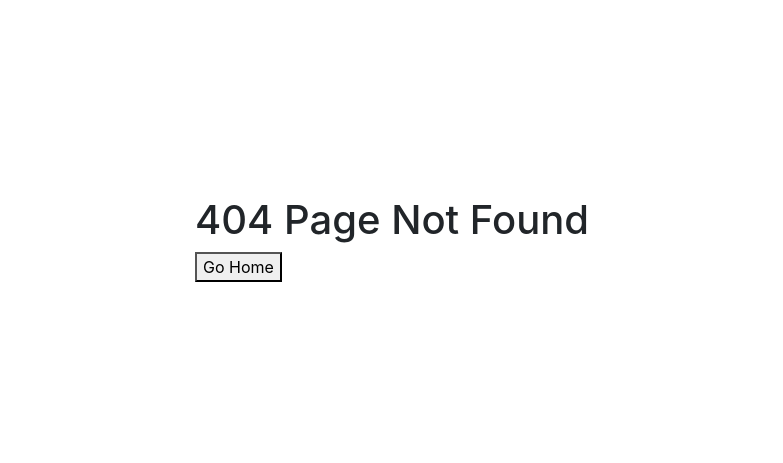
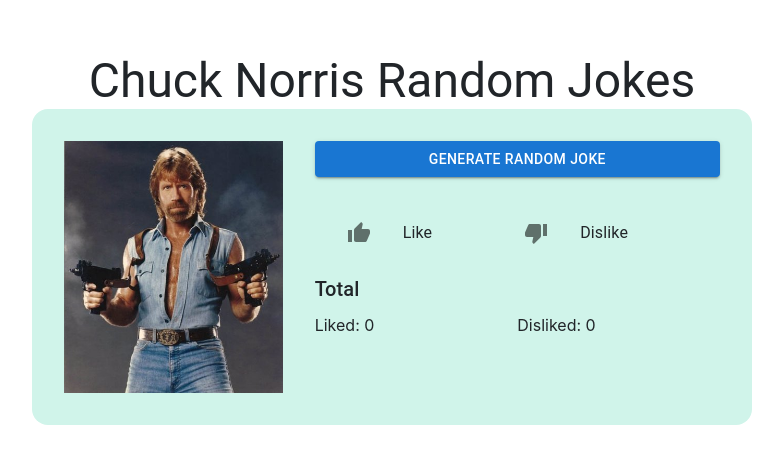
Before and after one commit to LuisMm16/OB-React, a React (Create React App) app: page /chuck in a window 1280 px wide. Before the commit this address had no page. Shown: the part 161-624 px from the top of the page, without its empty margins (248-1031 px from the left). Built offline with nearby package versions, Linux system fonts and the light colour scheme; no server answers.

Commit message:
Ejercicio Sesión 21

```diff
--- a/package.json
+++ b/package.json
@@ -10,6 +10,7 @@
     "@testing-library/jest-dom": "^5.16.2",
     "@testing-library/react": "^12.1.4",
     "@testing-library/user-event": "^13.5.0",
+    "axios": "^0.27.2",
     "bootstrap": "^5.1.3",
     "bootstrap-icons": "^1.8.1",
     "formik": "^2.2.9",
--- a/src/App.js
+++ b/src/App.js
@@ -9,6 +9,7 @@
 import DashboardPage from './pages/dashboard/Dashboard';
 import TasksPage from './pages/tasks/TasksPage';
 import NotFoundPage from './pages/404/NotFoundPage';
+import ChuckJokesPage from './pages/chuck/ChuckJokesPage';
 
 function App() {
   function addTask(task) {
@@ -61,6 +62,9 @@
             <Navigate to='/login' />
         } />
 
+        {/* Chuck Norris Jokes */}
+        <Route path='/chuck' element={<ChuckJokesPage />} />
+
         <Route path='/*' element={<NotFoundPage />} />
       </Routes>
     </Router>
--- /dev/null
+++ b/src/components/assets/styles/chuckStyles.js
@@ -0,0 +1,10 @@
+export const chuckBoxStyle = {
+  width: '45rem',
+  backgroundColor: '#D0F4EA',
+  p: '2rem',
+  borderRadius: '1rem'
+}
+
+export const boxContentStyle = {
+  ml: '2rem',
+}
--- /dev/null
+++ b/src/components/container/ChuckJokes.jsx
@@ -0,0 +1,103 @@
+import { Box, Container, Button, ListItem, ListItemButton, ListItemIcon, ListItemText, Grid, Stack, Typography } from '@mui/material';
+import React, { useEffect, useState } from 'react';
+import { getRandomJoke } from '../../services/axiosService';
+import ThumbUpIcon from '@mui/icons-material/ThumbUp';
+import ThumbDownIcon from '@mui/icons-material/ThumbDown';
+import { boxContentStyle, chuckBoxStyle } from '../assets/styles/chuckStyles';
+import ChuckImage from '../assets/images/chuck.jpg';
+import { AddBox } from '@mui/icons-material';
+
+const ChuckJokes = () => {
+
+  const [voted, setVoted] = useState(false);
+  const [currentJoke, setCurrentJoke] = useState('');
+  const [jokesLiked, setJokesLiked] = useState(0);
+  const [jokesDisliked, setJokesDisliked] = useState(0);
+
+  useEffect(() => {
+    generateJoke();
+  }, []);
+
+  function generateJoke() {
+    getRandomJoke()
+      .then(response => setCurrentJoke(response.value))
+      .catch(error => console.error(`Something went wrong: ${error}`))
+      .finally(() => setVoted(false));
+  };
+
+  function handleLiked() {
+    if (voted) {
+      alert('You already vote for this joke!');
+    } else {
+      setJokesLiked(jokesLiked + 1);
+      setVoted(true);
+    }
+  }
+
+  function handleDisliked() {
+    if (voted) {
+      alert('You already vote for this joke!');
+    } else {
+      setJokesDisliked(jokesDisliked + 1);
+      setVoted(true);
+    }
+  }
+
+  return (
+    <Box sx={chuckBoxStyle}>
+      <Grid container>
+        <Grid
+          item
+          sm={4}
+          container
+          direction='row'
+          alignItems='center'
+          justifyContent='center'
+        >
+          <img src={ChuckImage} alt='Chuck Norris' style={{ width: '100%' }} />
+        </Grid>
+        <Grid item sm={8} sx={{ width: '100%' }}>
+          <Stack sx={boxContentStyle}>
+            <Button variant='contained' onClick={generateJoke} sx={{ mb: '0.5rem' }}>
+              Generate Random Joke
+            </Button>
+
+            <Typography component='p' sx={{ mt: '1rem' }}>
+              {currentJoke}
+            </Typography>
+
+            <ListItem>
+              <ListItemButton onClick={handleLiked}>
+                <ListItemIcon>
+                  <ThumbUpIcon />
+                </ListItemIcon>
+                <ListItemText>Like</ListItemText>
+              </ListItemButton>
+
+              <ListItemButton onClick={handleDisliked}>
+                <ListItemIcon>
+                  <ThumbDownIcon />
+                </ListItemIcon>
+                <ListItemText>Dislike</ListItemText>
+              </ListItemButton>
+            </ListItem>
+
+            <Typography variant='h6' component='h2' sx={{ my: '0.5rem' }}>
+              Total
+            </Typography>
+            <Grid container >
+              <Grid item sm={6} >
+                Liked: {jokesLiked}
+              </Grid>
+              <Grid item sm={6} >
+                Disliked: {jokesDisliked}
+              </Grid>
+            </Grid>
+          </Stack>
+        </Grid>
+      </Grid>
+    </Box>
+  );
+}
+
+export default ChuckJokes;
--- /dev/null
+++ b/src/pages/chuck/ChuckJokesPage.jsx
@@ -0,0 +1,16 @@
+import { Box, Typography } from '@mui/material';
+import React from 'react';
+import ChuckJokes from '../../components/container/ChuckJokes';
+
+const ChuckJokesPage = () => {
+  return (
+    <Box>
+      <Typography variant='h3' component='h1' sx={{textAlign: 'center'}}>
+        Chuck Norris Random Jokes
+      </Typography>
+      <ChuckJokes />
+    </Box>
+  );
+}
+
+export default ChuckJokesPage;
--- /dev/null
+++ b/src/services/axiosService.js
@@ -0,0 +1,10 @@
+import axios from '../utils/axios.config';
+
+export const getRandomJoke = async () => {
+  const response = await axios.get('/jokes/random');
+  if (response.status === 200) {
+    return response.data;
+  } else {
+    throw new Error('Server error')
+  }
+}
--- /dev/null
+++ b/src/utils/axios.config.js
@@ -0,0 +1,7 @@
+import axios from 'axios';
+
+export default axios.create({
+  baseURL: 'https://api.chucknorris.io',
+  responseType: 'json',
+  timeout: 6000
+});
```
Also changed, not shown: src/components/assets/images/chuck.jpg (added), 1 other file (tests, documents, lock files or other folders).
